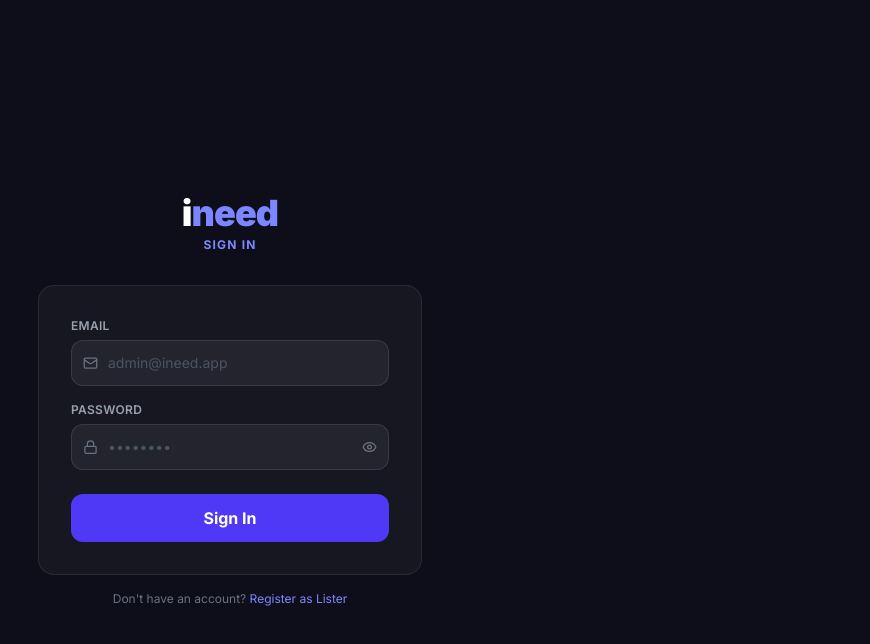
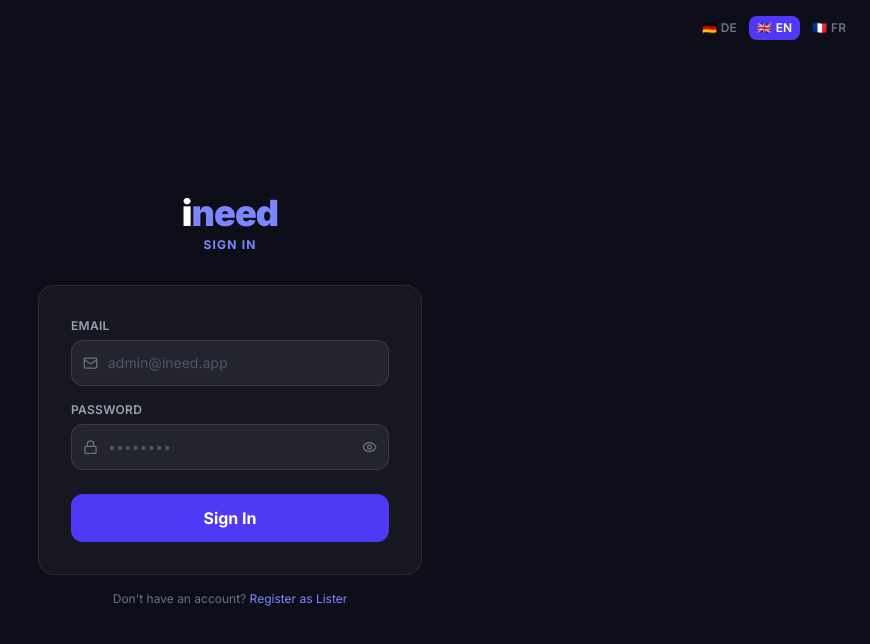
Before and after one commit to wilee2803/ineed, a Next.js app in the folder admin/: page /en/login in a window 1280 px wide. Shown: the top 644 px of the page, without its empty margins (410-1280 px from the left). Built offline with nearby package versions, Linux system fonts and the light colour scheme; no server answers.

Commit message:
feat: locale switcher (DE/EN/FR)

```diff
--- a/admin/app/[locale]/(lister)/lister/page.tsx
+++ b/admin/app/[locale]/(lister)/lister/page.tsx
@@ -2,6 +2,7 @@ import { cookies } from 'next/headers'
 import { createServerClient } from '@supabase/ssr'
 import { getTranslations, getLocale } from 'next-intl/server'
 import Link from 'next/link'
+import LocaleSwitcher from '@/components/ui/LocaleSwitcher'
 
 const STATUS_COLOR: Record<string, string> = {
   draft:          'bg-gray-100 text-gray-600',
@@ -41,6 +42,7 @@ export default async function ListerDashboard() {
           <span className="text-xs text-gray-500 font-medium">{t('portal')}</span>
         </div>
         <div className="flex items-center gap-4">
+          <LocaleSwitcher />
           <span className="text-sm text-gray-400">{profile?.full_name}</span>
           <Link href={`/${locale}/lister/listings/new`}
             className="bg-indigo-600 hover:bg-indigo-700 text-white text-sm font-semibold px-4 py-2 rounded-lg transition-colors">
--- a/admin/app/[locale]/lister/register/page.tsx
+++ b/admin/app/[locale]/lister/register/page.tsx
@@ -4,6 +4,7 @@ import { useRouter } from 'next/navigation'
 import { useTranslations, useLocale } from 'next-intl'
 import { supabase } from '@/lib/supabase'
 import Link from 'next/link'
+import LocaleSwitcher from '@/components/ui/LocaleSwitcher'
 
 export default function ListerRegisterPage() {
   const t = useTranslations('register')
@@ -42,6 +43,7 @@ export default function ListerRegisterPage() {
 
   return (
     <div className="min-h-screen bg-[#0e0e1a] flex items-center justify-center px-4">
+      <div className="absolute top-4 right-4"><LocaleSwitcher /></div>
       <div className="w-full max-w-sm">
         <div className="text-center mb-8">
           <div className="text-4xl font-black tracking-tight text-white mb-1">
--- a/admin/app/[locale]/login/page.tsx
+++ b/admin/app/[locale]/login/page.tsx
@@ -5,6 +5,7 @@ import { useTranslations, useLocale } from 'next-intl'
 import { supabase } from '@/lib/supabase'
 import { Lock, Mail, Eye, EyeOff } from 'lucide-react'
 import Link from 'next/link'
+import LocaleSwitcher from '@/components/ui/LocaleSwitcher'
 
 export default function LoginPage() {
   const t = useTranslations('login')
@@ -47,6 +48,7 @@ export default function LoginPage() {
 
   return (
     <div className="min-h-screen bg-[#0e0e1a] flex items-center justify-center px-4">
+      <div className="absolute top-4 right-4"><LocaleSwitcher /></div>
       <div className="w-full max-w-sm">
         <div className="text-center mb-8">
           <div className="text-4xl font-black tracking-tight text-white mb-1">
--- /dev/null
+++ b/admin/components/ui/LocaleSwitcher.tsx
@@ -0,0 +1,41 @@
+'use client'
+import { useLocale } from 'next-intl'
+import { useRouter, usePathname } from 'next/navigation'
+
+const LOCALES = [
+  { code: 'de', label: 'DE', flag: '🇩🇪' },
+  { code: 'en', label: 'EN', flag: '🇬🇧' },
+  { code: 'fr', label: 'FR', flag: '🇫🇷' },
+]
+
+export default function LocaleSwitcher() {
+  const locale = useLocale()
+  const router = useRouter()
+  const pathname = usePathname()
+
+  function switchLocale(newLocale: string) {
+    // Ersetze den aktuellen Locale-Prefix im Pfad
+    const segments = pathname.split('/')
+    segments[1] = newLocale
+    router.push(segments.join('/'))
+  }
+
+  return (
+    <div className="flex items-center gap-1">
+      {LOCALES.map(l => (
+        <button
+          key={l.code}
+          onClick={() => switchLocale(l.code)}
+          className={`flex items-center gap-1 px-2 py-1 rounded-lg text-xs font-semibold transition-colors ${
+            locale === l.code
+              ? 'bg-indigo-600 text-white'
+              : 'text-gray-500 hover:text-white hover:bg-white/[0.08]'
+          }`}
+        >
+          <span>{l.flag}</span>
+          <span>{l.label}</span>
+        </button>
+      ))}
+    </div>
+  )
+}
```
